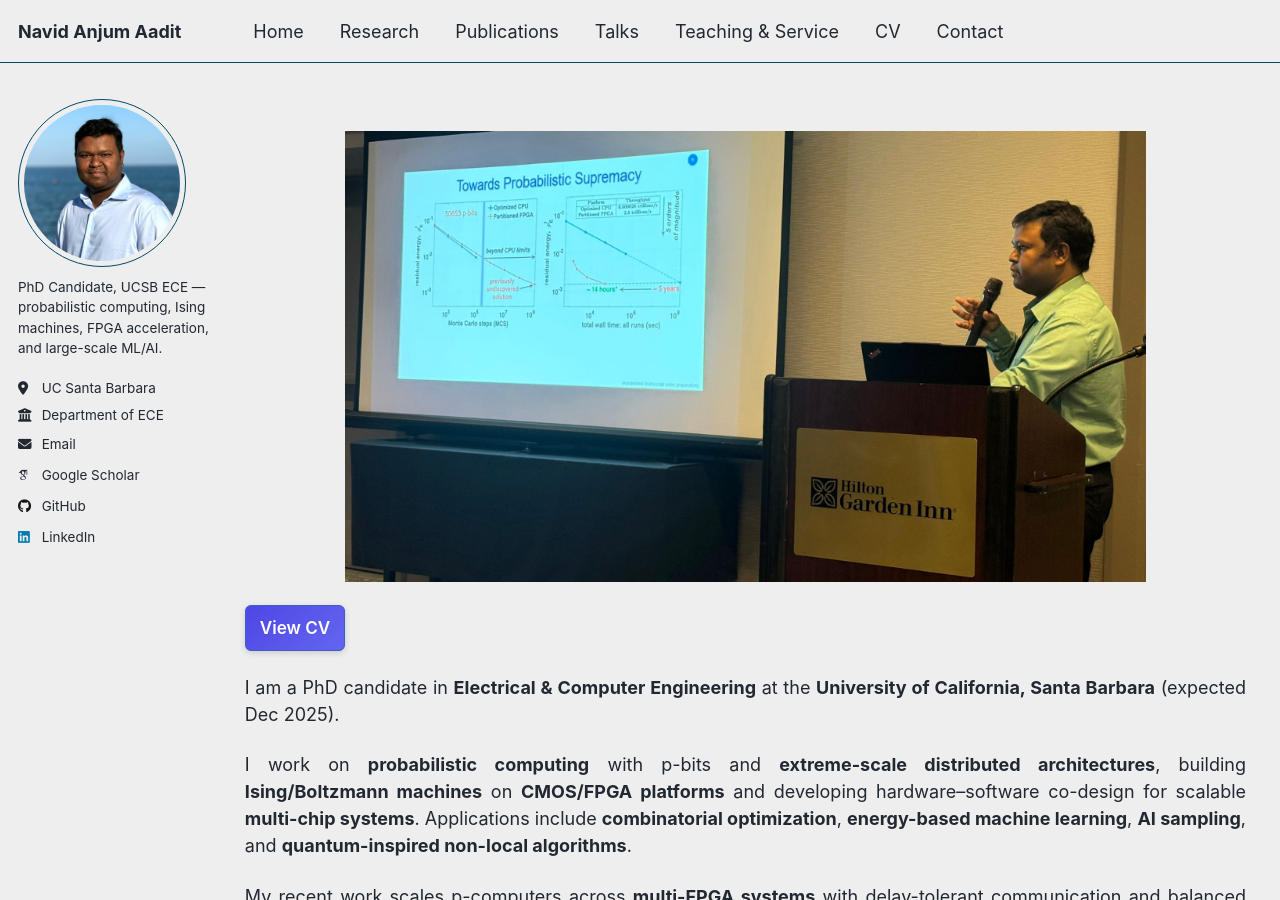
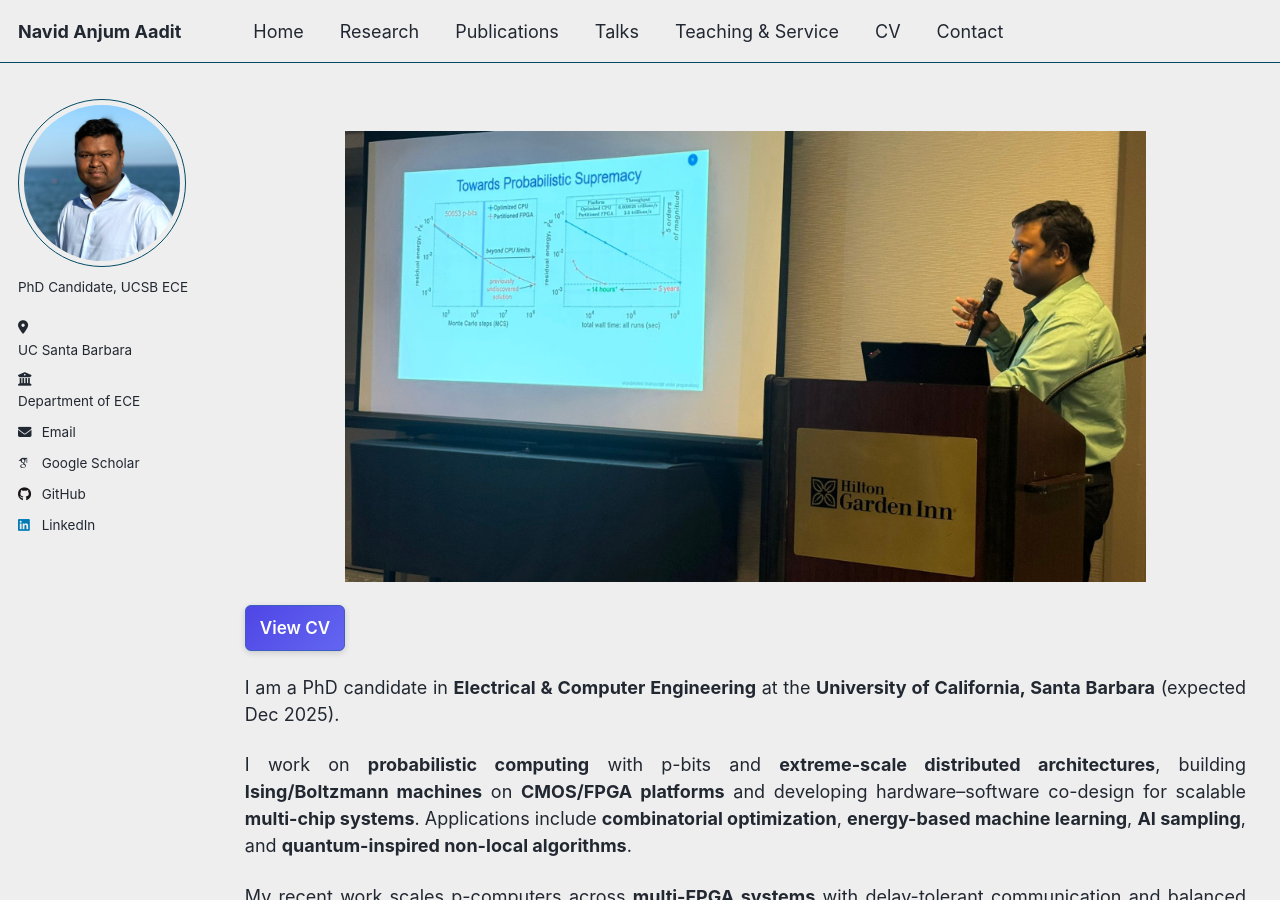
Before and after one commit to navidaadit/navidaadit.github.io, a Jekyll site: the page built from _pages/about.md, in a window 1280 px wide and 900 px high. Built offline with Jekyll 4.4.1, drawn with Linux system fonts in a browser that asks for light colours; some web fonts are replaced.

Commit message:
Update _config.yml

```diff
--- a/_config.yml
+++ b/_config.yml
@@ -19,13 +19,20 @@ masthead_title: ""   # leave empty to suppress navbar title text
 author:
   name: ""                      # hide name under the headshot
   avatar: "headshot.jpeg"
-  bio: "PhD Candidate, UCSB ECE — probabilistic computing, Ising machines, FPGA acceleration, and large-scale ML/AI."
-  location: "UC Santa Barbara"
-  employer: "Department of ECE"
+  bio: "PhD Candidate, UCSB ECE"
+  location: '<a href="https://www.ucsb.edu" target="_blank" rel="noopener">UC Santa Barbara</a>'
+  employer: '<a href="https://www.ece.ucsb.edu" target="_blank" rel="noopener">Department of ECE</a>'
   email: "maadit@ucsb.edu"
   googlescholar: "https://scholar.google.com/citations?user=KXA0nl4AAAAJ&hl=en"
   github: "OPUSLab"
   linkedin: "navidanjumaadit"
+  links:
+    - label: "UC Santa Barbara"
+      icon: "fas fa-university"
+      url: "https://www.ucsb.edu"
+    - label: "Department of ECE"
+      icon: "fas fa-microchip"
+      url: "https://www.ece.ucsb.edu"
 
 publication_category:
   books:
```
